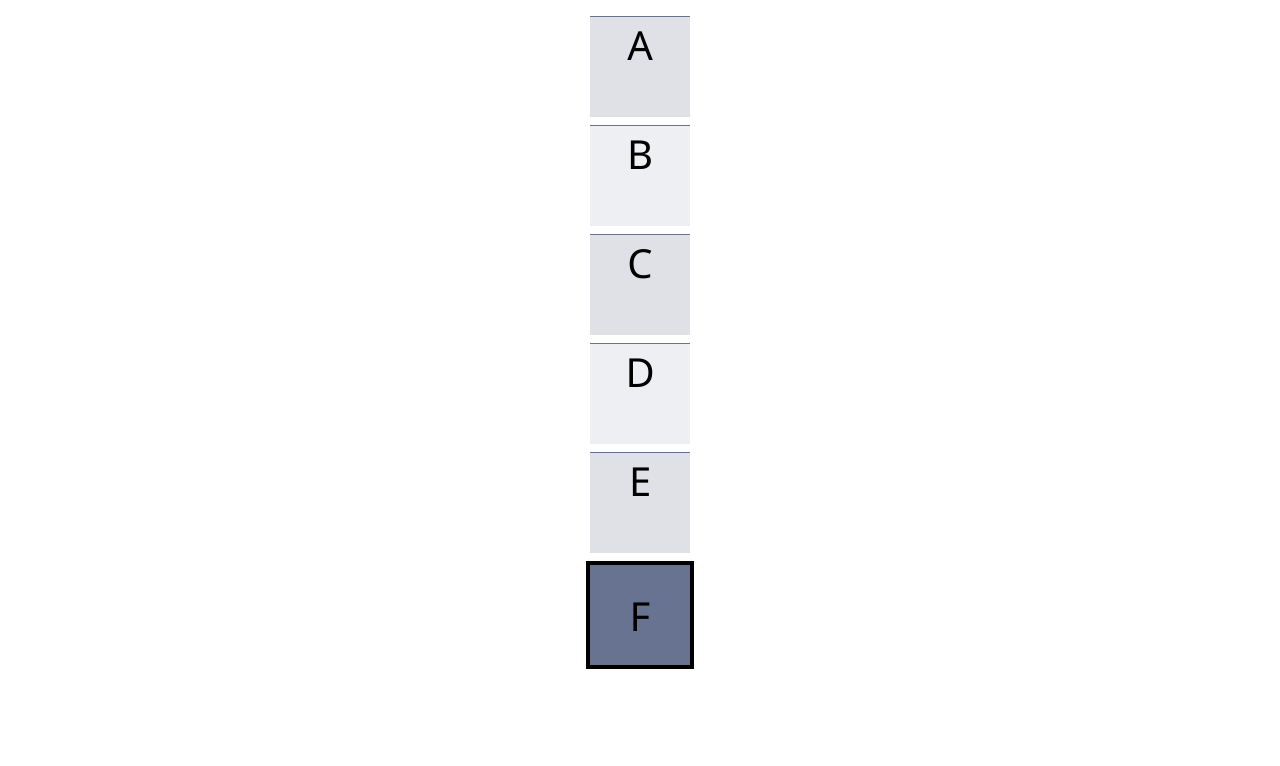
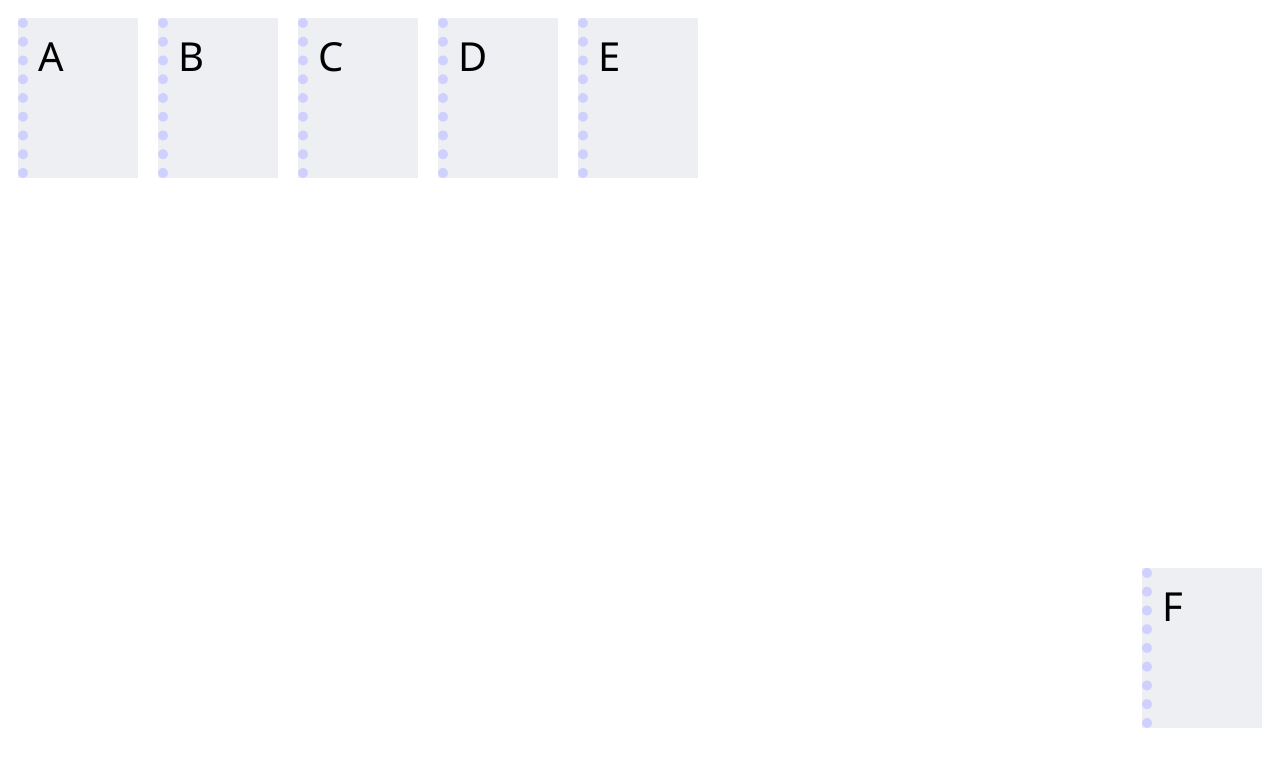
Before and after one commit to Udval881/udvalg.github.io, a plain HTML site: page index.html in a window 1280 px wide. Drawn offline with Linux system fonts and the light colour scheme; a web font is replaced by a local one.

Commit message:
Update index.html

```diff
--- a/index.html
+++ b/index.html
@@ -5,8 +5,8 @@
     <meta http-equiv="X-UA-Compatible" content="IE=edge">
     <meta name="viewport" content="width=device-width, initial-scale=1.0">
     <title>ICSI301 Лабаратори-1</title>
-    <link rel="stylesheet" href="styleA.css">
-    <!-- <link rel="stylesheet" href="styleB.css"> -->
+<!--     <link rel="stylesheet" href="styleA.css"> -->
+    <link rel="stylesheet" href="styleB.css">
     <link rel="stylesheet" href="styleC.css">
 </head>
 <body>
```
